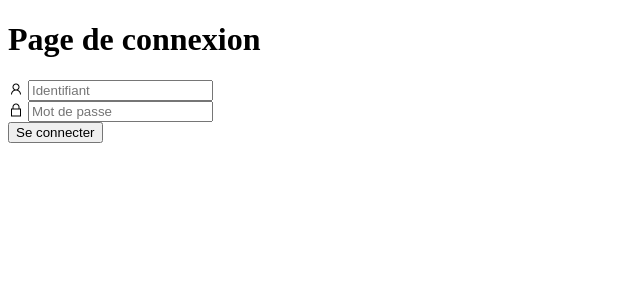
After one commit to valmri/portfoliosio, a PHP site: template vue/public/v_connexion.php in a window 1280 px wide. The commit adds this page. Shown: the top 300 px of the page, without its empty margins (0-640 px from the left). Run offline with PHP 8.4, Linux system fonts and the light colour scheme; the template is opened without the code that fills it: most values are stand-ins (such as "Sample title", 1, 10 or a date in 2020).

Commit message:
Création de la page de connexion

```diff
--- a/controleur/controleurPrincipal.php
+++ b/controleur/controleurPrincipal.php
@@ -19,6 +19,7 @@ function controleurPrincipal(string $page){
 
     $lesPages['projets'] =  "public/c_projets.php";
     $lesPages['projet'] =  "public/c_projet.php";
+    $lesPages['connexion'] =  "public/c_connexion.php";
 
     // Vérification de l'existence de la clé saisie
     if (array_key_exists($page , $lesPages )){
--- a/modele/manager/ManagerPrincipal.php
+++ b/modele/manager/ManagerPrincipal.php
@@ -37,13 +37,12 @@ class ManagerPrincipal {
      * @param string $mdp
      * @param PDO $pdo
      */
-    public function __construct(string $serveur, string $bd, string $identifiant, string $mdp, PDO $pdo)
+    public function __construct(string $serveur = 'localhost', string $bd = 'gffnasqq_sandbox_portfolio', string $identifiant = "gffnasqq_public", string $mdp = 'S4NEKtwGBtz2JFt')
     {
         $this->serveur = $serveur;
         $this->bd = $bd;
         $this->identifiant = $identifiant;
         $this->mdp = $mdp;
-        $this->pdo = $pdo;
     }
 
     /**
--- /dev/null
+++ b/vue/public/v_connexion.php
@@ -0,0 +1,39 @@
+<div class="carte">
+    <div class="carteEntete">
+        <h1>Page de connexion</h1>
+    </div>
+
+    <?php if(isset($erreur)): ?>
+    <div class="erreur">
+        <strong><?= $erreur ?></strong>
+    </div>
+    <?php endif; ?>
+
+    <div class="carteContent">
+
+        <div class="carteAuthentification">
+
+            <form action="" method="post">
+
+                <div class="inputFormulaire">
+                    <label for="identifiant">
+                        <i class="las la-user"></i>
+                    </label>
+                    <input type="text" name="identifiant" id="identifiant" placeholder="Identifiant" required>
+                </div>
+
+                <div class="inputFormulaire">
+                    <label for="motDePasse">
+                        <i class="las la-lock"></i>
+                    </label>
+                    <input type="password" name="motDePasse" id="motDePasse" placeholder="Mot de passe" required>
+                </div>
+
+                <button type="submit" class="bouton boutonConnexion">
+                    Se connecter
+                </button>
+            </form>
+        </div>
+
+    </div>
+</div>
```
Also changed, not shown: controleur/public/c_connexion.php (added, +29 -0 lines), modele/exception/UtilisateurInvalide.php (added, +13 -0 lines), modele/manager/UtilisateurManager.php (+61 -0 lines).
